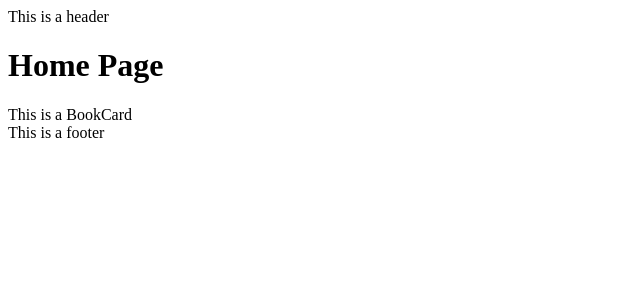
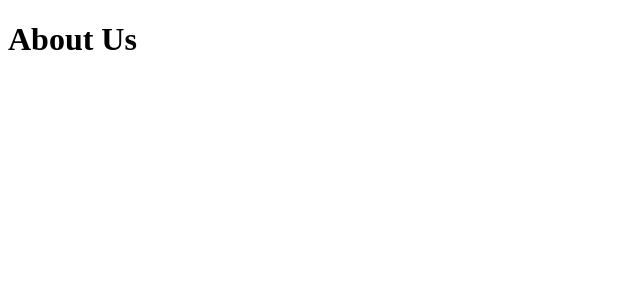
Before and after one commit to goelradha12/digital-library, a React (Vite) app in the folder client/: page /aboutUs in a window 1280 px wide. Before the commit this address led to /. Shown: the top 300 px of the page, without its empty margins (0-640 px from the left). Built offline with nearby package versions, Linux system fonts and the light colour scheme.

Commit message:
Added about us page

```diff
--- a/client/src/main.jsx
+++ b/client/src/main.jsx
@@ -4,6 +4,7 @@
 import LoginPage from './pages/LoginPage';
 import SignUpPage from './pages/SignUpPage';
 import BookPage from './pages/BookPage';
+import AboutUs from './pages/AboutUs';
 
 createRoot(document.getElementById('root')).render(
   <BrowserRouter>
@@ -12,6 +13,7 @@
       <Route path="/login" element={<LoginPage />} />
       <Route path="/signup" element={<SignUpPage />} />
       <Route path="/book" element={<BookPage />} />
+      <Route path="/aboutUs" element={<AboutUs />} />
       <Route path="*" element={<Navigate to="/" />} />
     </Routes>
   </BrowserRouter>
--- /dev/null
+++ b/client/src/pages/AboutUs.jsx
@@ -0,0 +1,11 @@
+import React from 'react';
+
+const AboutUs = () => {
+  return (
+    <div>
+      <h1>About Us</h1>
+    </div>
+  );
+};
+
+export default AboutUs;
```
